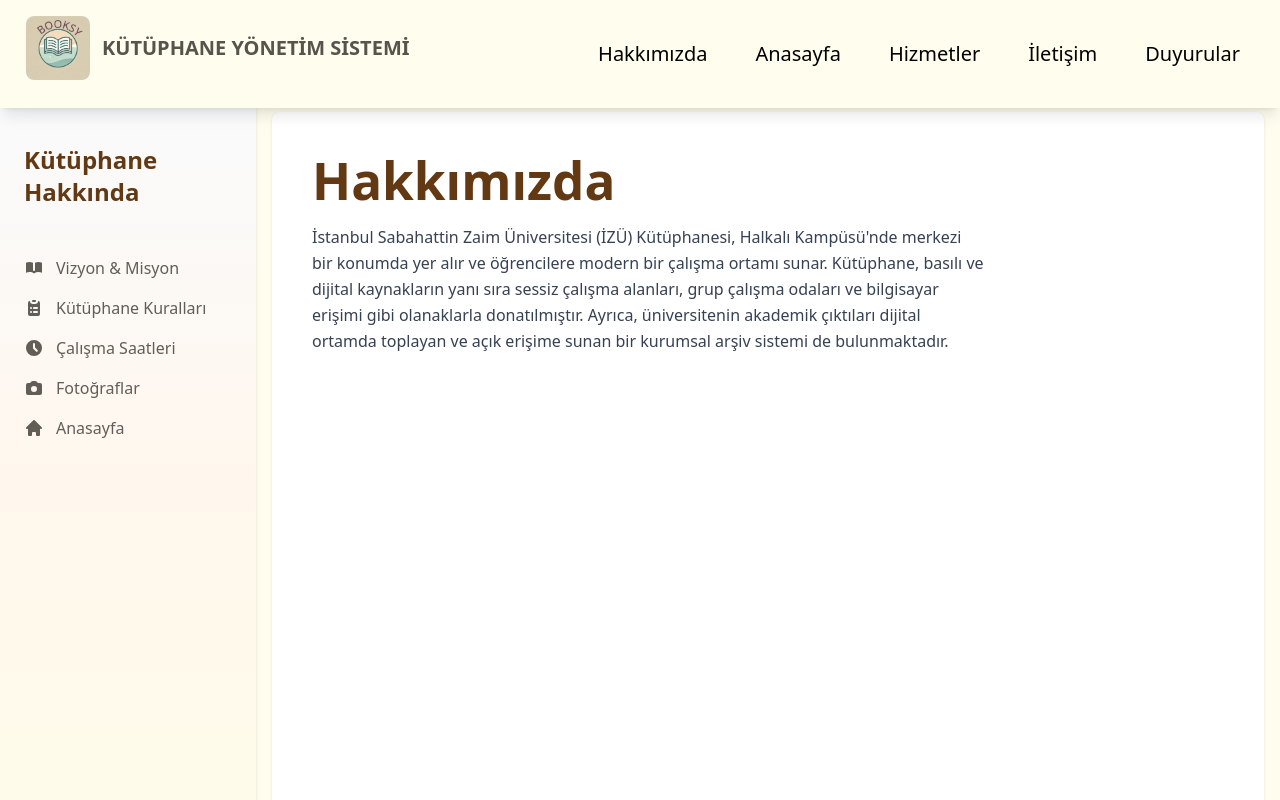
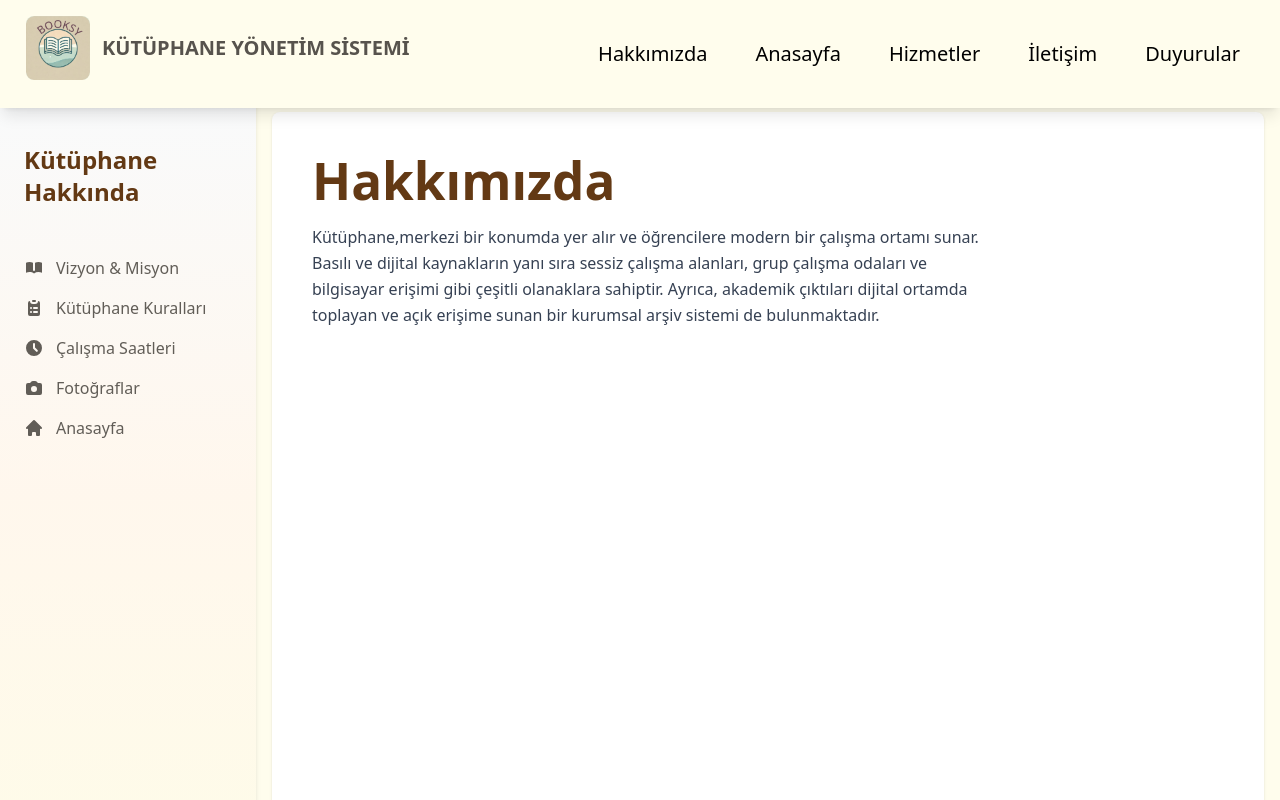
Before and after one commit to melseozs/kutuphane_yonetim_sistemi, a React (Vite) app: page /about in a window 1280 px wide. Shown: the top 800 px of the page. Built offline with nearby package versions, Linux system fonts and the light colour scheme.

Commit message:
değişiklik

```diff
--- a/src/pages/About.jsx
+++ b/src/pages/About.jsx
@@ -11,7 +11,7 @@ export default function About() {
         <main className="flex-1 p-10 bg-white rounded-lg shadow-sm m-4">
           <h1 className="text-3xl font-semibold text-[#633914] mb-4">Hakkımızda</h1>
           <p className="text-gray-700 leading-relaxed max-w-2xl">
-          İstanbul Sabahattin Zaim Üniversitesi (İZÜ) Kütüphanesi, Halkalı Kampüsü'nde merkezi bir konumda yer alır ve öğrencilere modern bir çalışma ortamı sunar. Kütüphane, basılı ve dijital kaynakların yanı sıra sessiz çalışma alanları, grup çalışma odaları ve bilgisayar erişimi gibi olanaklarla donatılmıştır. Ayrıca, üniversitenin akademik çıktıları dijital ortamda toplayan ve açık erişime sunan bir kurumsal arşiv sistemi de bulunmaktadır.
+          Kütüphane,merkezi bir konumda yer alır ve öğrencilere modern bir çalışma ortamı sunar. Basılı ve dijital kaynakların yanı sıra sessiz çalışma alanları, grup çalışma odaları ve bilgisayar erişimi gibi çeşitli olanaklara sahiptir. Ayrıca, akademik çıktıları dijital ortamda toplayan ve açık erişime sunan bir kurumsal arşiv sistemi de bulunmaktadır.
           </p>
         </main>
       </div>
```
